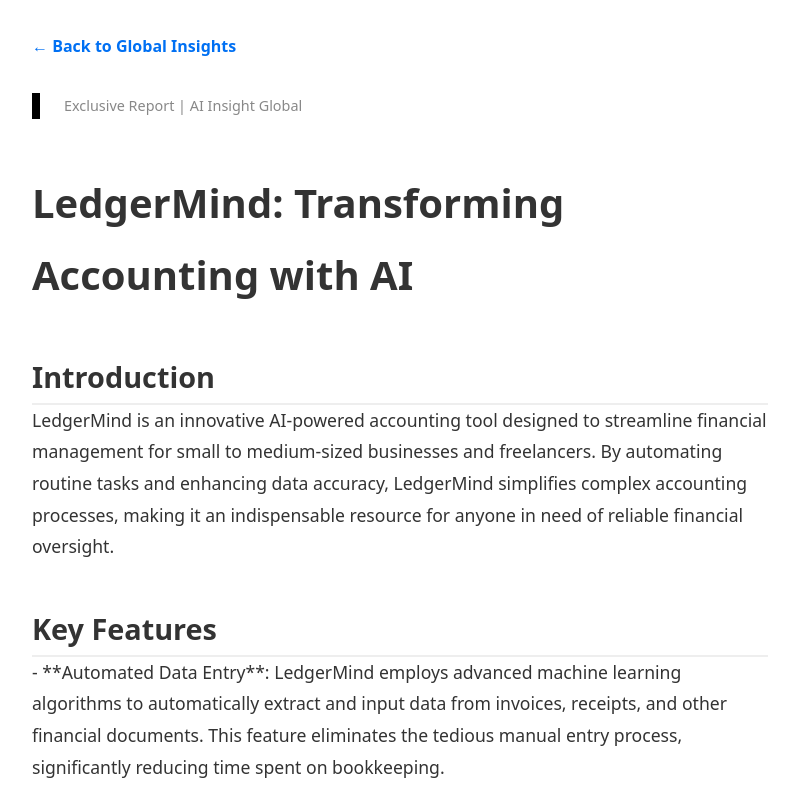
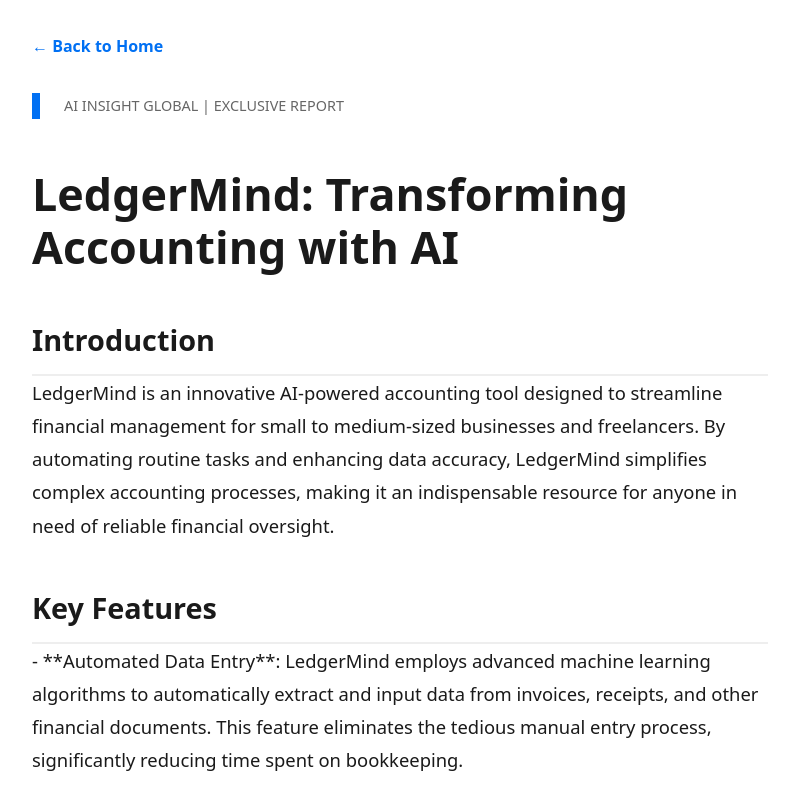
Before and after one commit to smart-guidance-lab/ai-review-site, a Next.js app: page /blog/ai-accounting-1770765071997 in a window 1280 px wide. Shown: the top 789 px of the page, without its empty margins (240-1039 px from the left). Built offline with nearby package versions, Linux system fonts and the light colour scheme.

Commit message:
Update page.tsx

```diff
--- a/app/blog/[slug]/page.tsx
+++ b/app/blog/[slug]/page.tsx
@@ -2,7 +2,7 @@
 import path from 'path';
 import { notFound } from 'next/navigation';
 
-// 全ての記事パスをビルド時に生成する（SEOと高速化に必須）
+// 全ての記事パスをビルド時に確定させる（SEO・高速化の核）
 export async function generateStaticParams() {
   const postsDir = path.join(process.cwd(), 'content', 'posts');
   if (!fs.existsSync(postsDir)) return [];
@@ -12,11 +12,17 @@
   }));
 }
 
-export default function PostPage({ params }: { params: { slug: string } }) {
-  const { slug } = params;
+// 記事詳細ページのメインコンポーネント
+export default async function PostPage({ params }: { params: Promise<{ slug: string }> | { slug: string } }) {
+  // paramsを確実に取得
+  const resolvedParams = await params;
+  const { slug } = resolvedParams;
+
+  // 正しいデータ保存先（content/posts）を指定
   const filePath = path.join(process.cwd(), 'content', 'posts', `${slug}.md`);
 
   if (!fs.existsSync(filePath)) {
+    console.error(`File not found: ${filePath}`);
     notFound();
   }
 
@@ -25,26 +31,27 @@
   return (
     <article style={{ padding: '2rem', maxWidth: '800px', margin: '0 auto', fontFamily: 'system-ui, sans-serif', lineHeight: '1.8' }}>
       <nav style={{ marginBottom: '2rem' }}>
-        <a href="/" style={{ color: '#0070f3', textDecoration: 'none', fontWeight: 'bold' }}>&larr; Back to Global Insights</a>
+        <a href="/" style={{ color: '#0070f3', textDecoration: 'none', fontWeight: 'bold' }}>&larr; Back to Home</a>
       </nav>
 
-      <div style={{ borderLeft: '8px solid #000', paddingLeft: '1.5rem', marginBottom: '3rem' }}>
-        <p style={{ fontSize: '0.9rem', color: '#888', margin: 0 }}>Exclusive Report | AI Insight Global</p>
-      </div>
+      <header style={{ marginBottom: '3rem', borderLeft: '8px solid #0070f3', paddingLeft: '1.5rem' }}>
+        <p style={{ fontSize: '0.9rem', color: '#666', margin: 0 }}>AI INSIGHT GLOBAL | EXCLUSIVE REPORT</p>
+      </header>
 
-      <div style={{ whiteSpace: 'pre-wrap', fontSize: '1.1rem', color: '#333' }}>
-        {/* Markdownの簡易レンダリング：#をタイトルとして強調 */}
+      <div style={{ whiteSpace: 'pre-wrap', fontSize: '1.15rem', color: '#1a1a1a' }}>
         {content.split('\n').map((line, i) => {
-          if (line.startsWith('# ')) return <h1 key={i} style={{ fontSize: '2.5rem', fontWeight: '900', marginBottom: '1.5rem' }}>{line.replace('# ', '')}</h1>;
-          if (line.startsWith('## ')) return <h2 key={i} style={{ fontSize: '1.8rem', fontWeight: '700', marginTop: '2.5rem', borderBottom: '2px solid #eee' }}>{line.replace('## ', '')}</h2>;
-          return <p key={i}>{line}</p>;
+          if (line.startsWith('# ')) return <h1 key={i} style={{ fontSize: '2.8rem', fontWeight: '900', marginBottom: '1.5rem', lineHeight: '1.2' }}>{line.replace('# ', '')}</h1>;
+          if (line.startsWith('## ')) return <h2 key={i} style={{ fontSize: '1.8rem', fontWeight: '700', marginTop: '2.5rem', borderBottom: '2px solid #eee', paddingBottom: '0.5rem' }}>{line.replace('## ', '')}</h2>;
+          return <p key={i} style={{ marginBottom: '1.2rem' }}>{line}</p>;
         })}
       </div>
 
-      <footer style={{ marginTop: '5rem', padding: '2rem', backgroundColor: '#f0f7ff', borderRadius: '12px' }}>
-        <h3 style={{ margin: 0, fontSize: '1.2rem' }}>Join the AI Intelligence Network</h3>
-        <p style={{ fontSize: '0.9rem', color: '#555' }}>Get daily updates on the world's most powerful AI transformations.</p>
-        <button style={{ background: '#0070f3', color: '#fff', border: 'none', padding: '0.8rem 1.5rem', borderRadius: '5px', fontWeight: 'bold', cursor: 'pointer' }}>Subscribe for Free</button>
+      <footer style={{ marginTop: '5rem', padding: '2rem', backgroundColor: '#f8f9fa', borderRadius: '12px', textAlign: 'center' }}>
+        <h3 style={{ margin: '0 0 1rem 0' }}>Stay Ahead of the AI Curve</h3>
+        <p style={{ color: '#666', fontSize: '0.95rem' }}>New intelligence reports published daily.</p>
+        <div style={{ marginTop: '2rem', fontSize: '0.8rem', color: '#999' }}>
+          [AD] Unlock Premium AI Strategy Kits &rarr;
+        </div>
       </footer>
     </article>
   );
```
